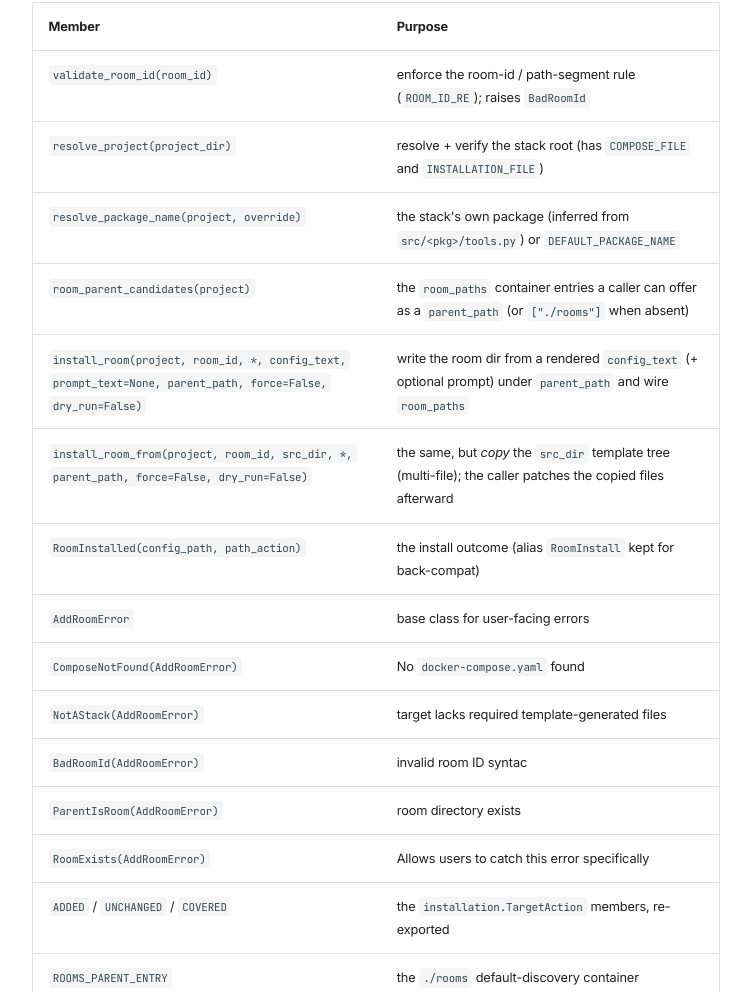
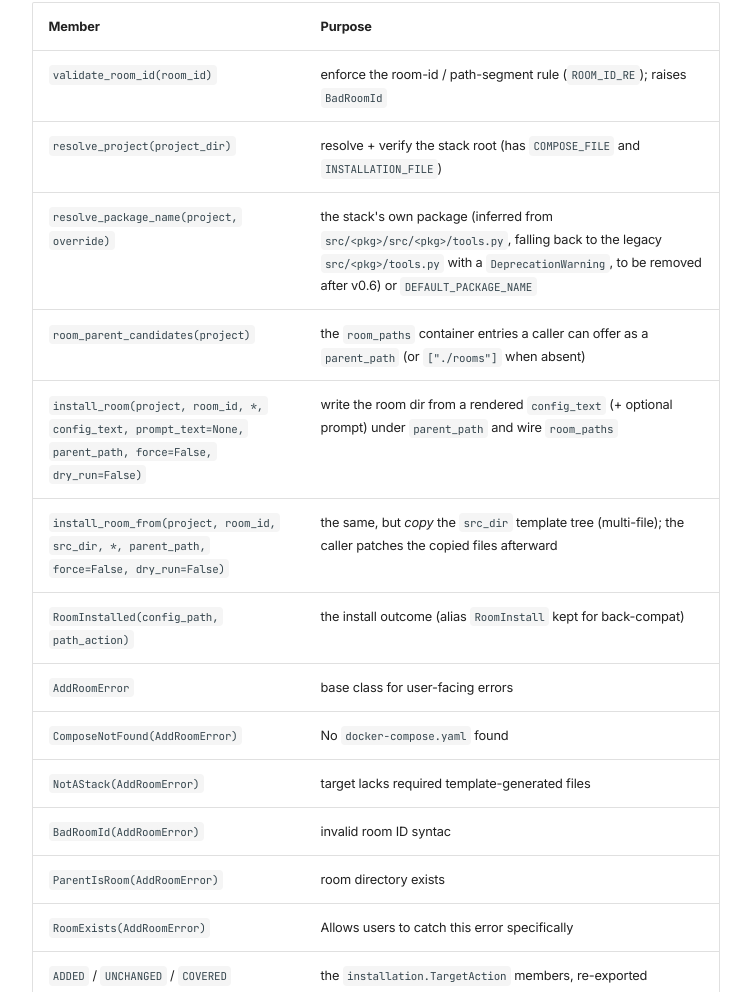
Before and after one commit to soliplex/soliplex-plumber, a plain HTML site: page reference/api/index.html in a window 1280 px wide. Shown: the part 2132-3124 px from the top of the page, without its empty margins (257-1008 px from the left). Drawn offline with Linux system fonts and the light colour scheme; no server answers.

Commit message:
deploy: 415be4a550e2d8b9cfda1fbb2137b6ee2d0bd844

```diff
--- a/reference/api/index.html
+++ b/reference/api/index.html
@@ -629,7 +629,7 @@ non-default parent is added).</p>
 </tr>
 <tr>
 <td><code>resolve_package_name(project, override)</code></td>
-<td>the stack's own package (inferred from <code>src/&lt;pkg&gt;/tools.py</code>) or <code>DEFAULT_PACKAGE_NAME</code></td>
+<td>the stack's own package (inferred from <code>src/&lt;pkg&gt;/src/&lt;pkg&gt;/tools.py</code>, falling back to the legacy <code>src/&lt;pkg&gt;/tools.py</code> with a <code>DeprecationWarning</code>, to be removed after v0.6) or <code>DEFAULT_PACKAGE_NAME</code></td>
 </tr>
 <tr>
 <td><code>room_parent_candidates(project)</code></td>
```
Also changed, not shown: search.json (+1 -1 lines).
